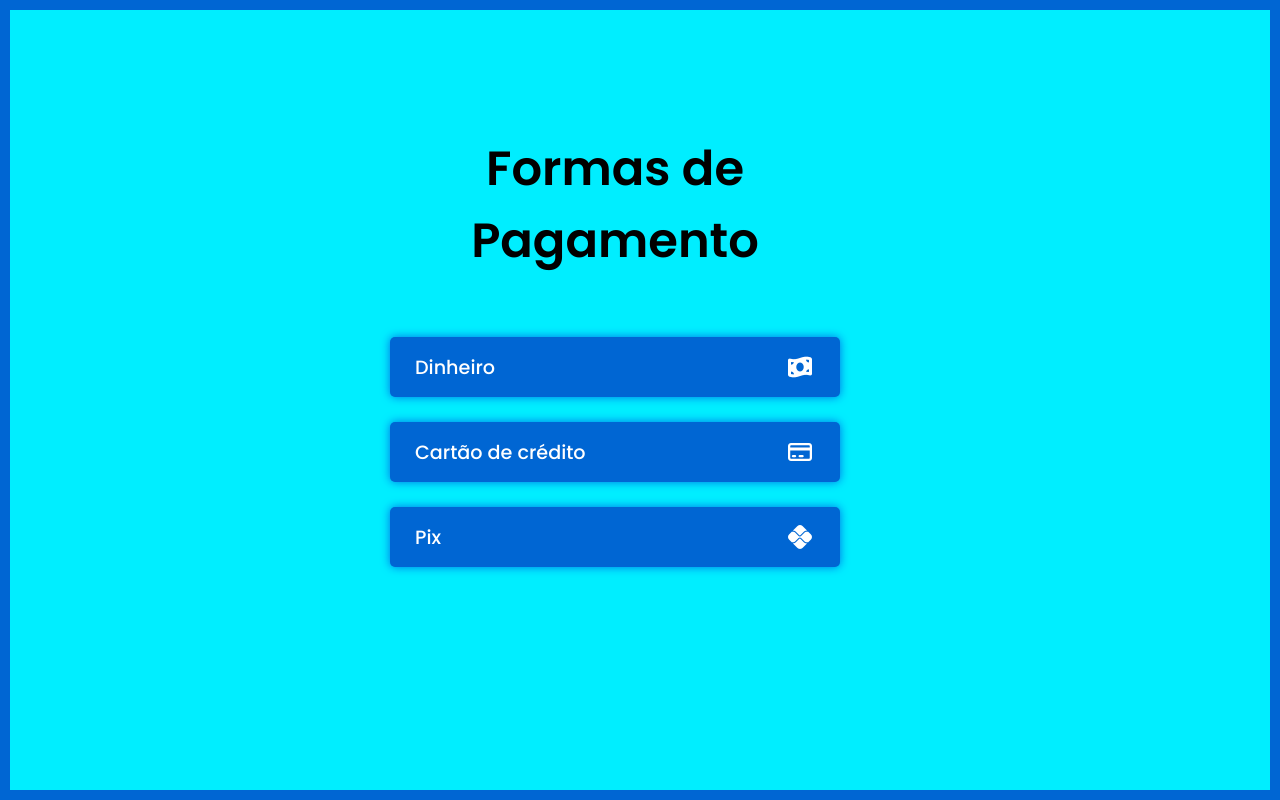
After one commit to RianTech-creator/pm-fe, a Django app: page /pedido/forma_pagamento/ in a window 1280 px wide. The commit adds this page. Run offline with Django 5.2, Linux system fonts and the light colour scheme; some libraries are stand-ins or nearby versions.

Commit message:
tela de pagamento feita

```diff
--- /dev/null
+++ b/pedido/templates/pagamento.html
@@ -0,0 +1,40 @@
+{% extends 'base.html' %}
+{% load static %}
+
+{% block body_class %}
+   payment-page-body
+{% endblock %}
+
+{% block title %}
+    Formas de Pagamento
+{% endblock %}
+
+{% block header %}
+
+{% endblock %}
+
+{% block content %}
+
+    <div class="payment-container">
+        <h1 class="payment-title">Formas de Pagamento</h1>
+
+        <div class="options-wrapper">
+            <a href="{% url 'pagamento_concluido' %}" class="payment-option">
+                <span>Dinheiro</span>
+                <i class="fa-solid fa-money-bill-wave"></i>
+            </a>
+            <a href="{% url 'pagamento_concluido' %}" class="payment-option">
+                <span>Cartão de crédito</span>
+                <i class="fa-regular fa-credit-card"></i>
+            </a>
+            <a href="{% url 'pagamento_concluido' %}" class="payment-option">
+                <span>Pix</span>
+                <i class="fa-brands fa-pix"></i>
+            </a>
+        </div>
+    </div>
+{% endblock %}
+
+{% block footer %}
+
+{% endblock %}
--- a/pedido/urls.py
+++ b/pedido/urls.py
@@ -8,4 +8,5 @@ urlpatterns = [
     path('carrinho/', views.carrinho, name='carrinho'),
     path('status/', views.status_pedido, name='status_pedido'),
     path('carrinho/adicionar/ <int:produto_id>/', views.carrinho, name='adicionar_ao_carrinho'),
+    path('forma_pagamento/', views.forma_pagamento, name='forma_pagamento')
 ]
--- a/pedido/views.py
+++ b/pedido/views.py
@@ -51,3 +51,6 @@ def listar_pedidos(request):
 
 def status_pedido(request):
     return render(request, 'status_pedido.html')
+
+def forma_pagamento(request):
+    return render(request, 'pagamento.html')
--- a/static/style.css
+++ b/static/style.css
@@ -462,6 +462,64 @@ button {
     animation: rgb-screen-border-animation 7s linear infinite;
 }
 
+/* --- Estilos da Página de Pagamento --- */
+
+.payment-page-body {
+    background-color: var(--neon-color); /* Define a cor de fundo estática */
+    animation: rgb-screen-border-animation 7s linear infinite; /* Aplica a animação de borda neon */
+}
+
+.payment-container {
+    text-align: center;
+    width: 90%;
+    background: var(--neon-color);
+    max-width: 500px;
+    margin-top: -100px; /* Adicione esta linha para mover o conteúdo para cima */
+}
+
+.payment-title {
+    font-size: 3rem;
+    color: var(--secondary-color); /* Cor do texto do título para preto */
+    margin-bottom: 60px;
+    font-weight: 600;
+    text-align: center;
+}
+
+.options-wrapper {
+    width: 100%;
+    display: flex;
+    flex-direction: column;
+    gap: 25px; /* Espaçamento entre os botões */
+}
+
+.payment-option {
+    /* Estilos para se assemelhar ao .btn-animated */
+    display: flex;
+    justify-content: space-between; /* Mantém texto e ícone separados */
+    align-items: center;
+    width: 100%; /* Ocupa a largura do wrapper */
+    height: 60px; /* Altura um pouco maior para acomodar o conteúdo */
+    border-radius: 5px;
+    cursor: pointer;
+    padding: 0 25px; /* Padding horizontal */
+    text-decoration: none;
+    transition: 0.5s;
+    animation: rgb-animation 7s linear infinite; /* Animação de fundo RGB */
+}
+
+.payment-option span {
+    font-size: 1.2em; /* Tamanho da fonte ajustado */
+    font-weight: 500;
+    color: var(--primary-color); /* Cor do texto branca */
+}
+
+.payment-option i {
+    font-size: 1.5em; /* Tamanho do ícone ajustado */
+    color: var(--primary-color); /* Cor do ícone branca */
+}
+
+
+
 .carrinho-container h1 {
     font-family: Arial, sans-serif;
     font-size: 28px;
```
Also changed, not shown: pedido/templates/pagamento_concluido.html (added), 6 other files.
